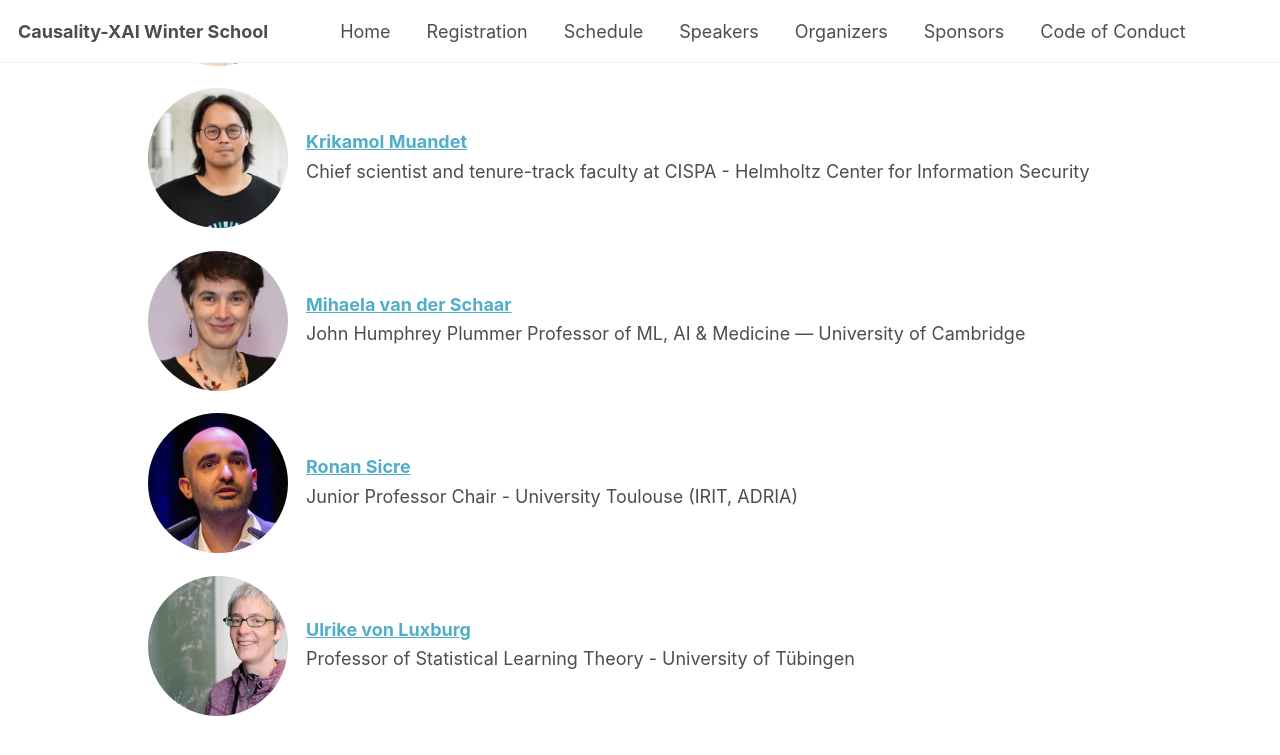
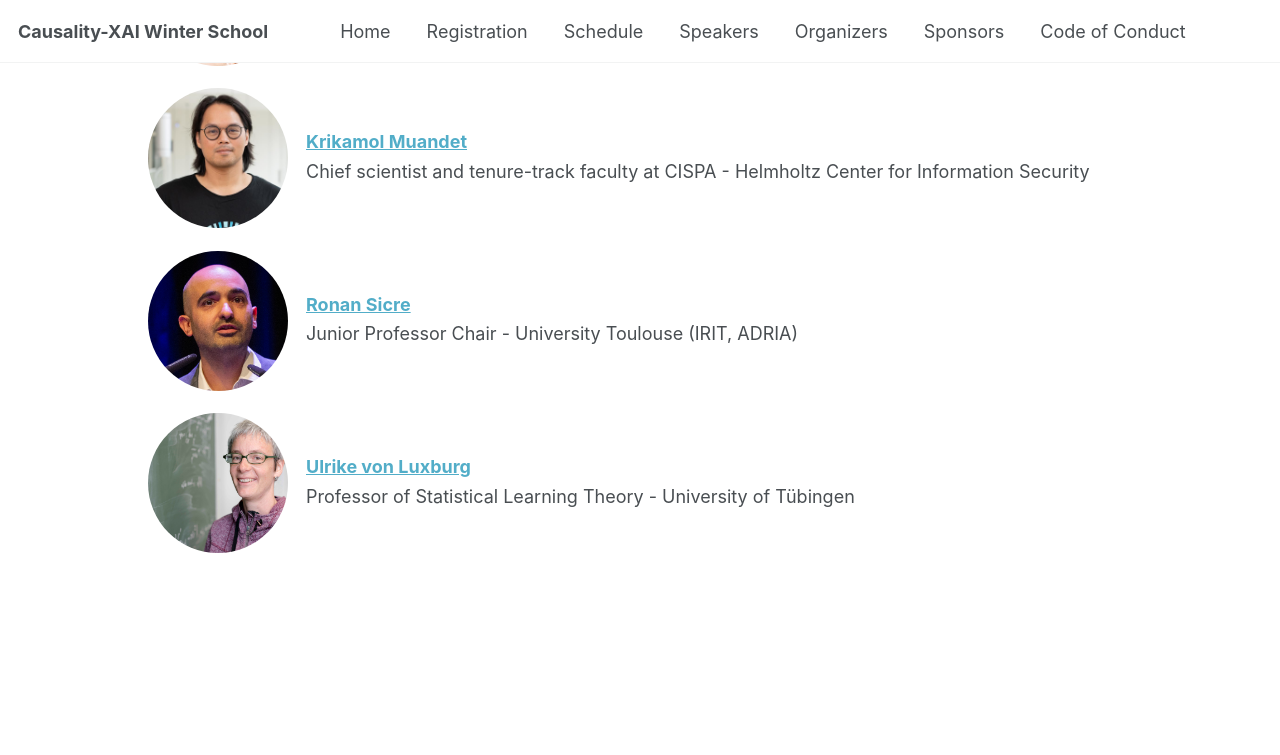
Before and after one commit to XAI-Winter-School/xai-winter-school.github.io, a Jekyll site: the page built from _pages/speakers.md, in a window 1280 px wide and 900 px high, scrolled down 853 px. Shown: the top 755 px of the window. Built offline with Jekyll 4.4.1, drawn with Linux system fonts in a browser that asks for light colours.

```diff
--- a/_pages/speakers.md
+++ b/_pages/speakers.md
@@ -91,15 +91,6 @@ author_profile: true
 </div>
 
 <div class="person">
-  <img src="/images/imgswinterschool/pics_speakers/pic_mihaela_van_der_schaar.jpg" alt="Mihaela van der Schaar">
-  <div class="info">
-    <!-- <h3>Mihaela van der Schaar</h3> -->
-    <h3><a href="https://www.vanderschaar-lab.com/prof-mihaela-van-der-schaar/" target="_blank" rel="noopener">Mihaela van der Schaar</a></h3>
-    <p>John Humphrey Plummer Professor of ML, AI & Medicine — University of Cambridge</p>
-  </div>
-</div>
-
-<div class="person">
   <img src="/images/imgswinterschool/pics_speakers/pic_ronan_sicre.png" alt="Ronan Sicre">
   <div class="info">
     <!-- <h3>Ronan Sicre</h3> -->
```
Also changed, not shown: _pages/schedule.md (+1 -4 lines).
